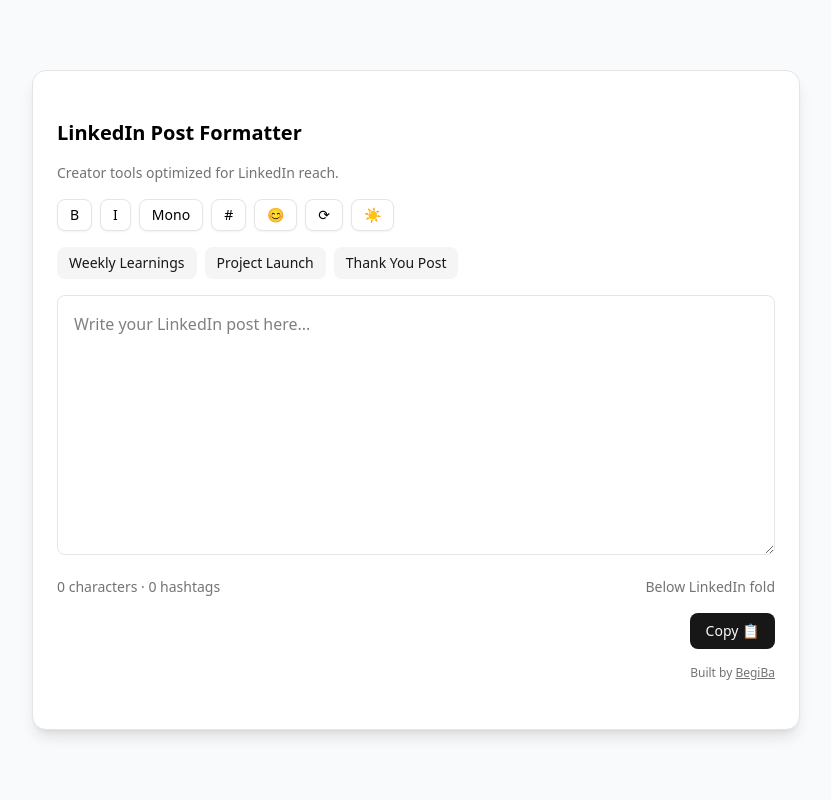
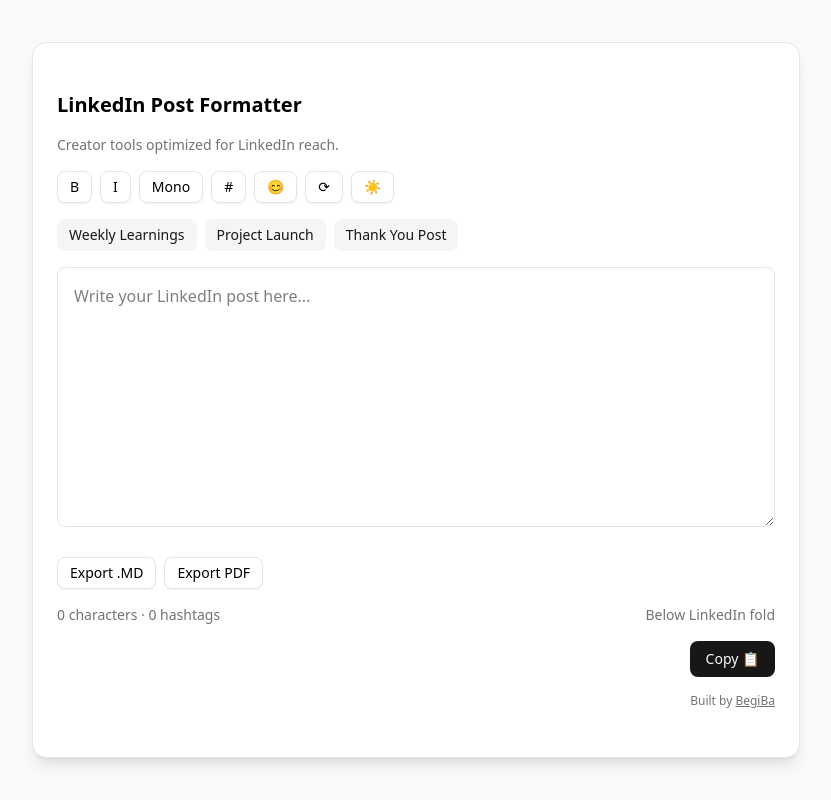
Before and after one commit to Begiba/linkedin-post-formatter, a Next.js app: page / in a window 1280 px wide. Shown: the whole page, without its empty margins (224-1055 px from the left). Built offline with nearby package versions, Linux system fonts and the light colour scheme.

Commit message:
Export md and pdf functionality included

```diff
--- a/app/page.tsx
+++ b/app/page.tsx
@@ -17,10 +17,10 @@
 ];
 
 const emojiCategories: Record<string, string[]> = {
-  People: ["😀","😎","🤯","👏","❤️"],
-  Objects: ["💡","🚀","⭐","🔥","✅","⚡"],
-  Nature: ["🌳","🌸","🌞","🌈","🍀"],
-  Food: ["🍕","🍔","🍣","🍎","🍩"]
+  People: ["😀", "😎", "🤯", "👏", "❤️"],
+  Objects: ["💡", "🚀", "⭐", "🔥", "✅", "⚡"],
+  Nature: ["🌳", "🌸", "🌞", "🌈", "🍀"],
+  Food: ["🍕", "🍔", "🍣", "🍎", "🍩"]
 };
 
 export default function LinkedInPostFormatter() {
@@ -88,6 +88,57 @@
     setTimeout(() => setCopied(false), 2000);
   };
 
+  const exportMarkdown = () => {
+    const blob = new Blob([text], { type: "text/markdown" });
+    const url = URL.createObjectURL(blob);
+    const link = document.createElement("a");
+    link.href = url;
+    link.download = "linkedin_post.md";
+    link.click();
+    URL.revokeObjectURL(url);
+    track('export_markdown');
+  };
+
+  const exportPDF = async () => {
+    if (!editorRef.current) return;
+    const html2pdf = (await import('html2pdf.js')).default;
+
+    // Create a temporary clean container
+    const tempContainer = document.createElement('div');
+    tempContainer.style.backgroundColor = darkMode ? '#1f2937' : '#ffffff';
+    tempContainer.style.color = darkMode ? '#f9fafb' : '#111827';
+    tempContainer.style.fontFamily = 'sans-serif';
+    tempContainer.style.padding = '20px';
+    tempContainer.style.width = '800px';
+    tempContainer.style.whiteSpace = 'pre-wrap';
+    tempContainer.style.lineHeight = '1.5';
+    tempContainer.style.fontSize = '16px';
+
+    // Use textContent to avoid inherited styles
+    tempContainer.textContent = text;
+
+    // Append to body
+    document.body.appendChild(tempContainer);
+
+    html2pdf()
+      .set({
+        margin: 0.5,
+        filename: 'linkedin_post.pdf',
+        html2canvas: {
+          scale: 2,
+          useCORS: true,
+          allowTaint: true,
+          backgroundColor: darkMode ? '#1f2937' : '#ffffff',
+          ignoreElements: (el) => el.tagName === 'STYLE' || el.tagName === 'LINK'
+        }
+      })
+      .from(tempContainer)
+      .save()
+      .finally(() => document.body.removeChild(tempContainer));
+
+    track('export_pdf');
+  };
+
   const charCount = text.length;
   const hashtagCount = (text.match(/#/g) || []).length;
 
@@ -153,6 +204,10 @@
             placeholder="Write your LinkedIn post here..."
           />
 
+          <div className="flex gap-2 mt-2">
+            <Button size="sm" variant="outline" onClick={exportMarkdown}>Export .MD</Button>
+            <Button size="sm" variant="outline" onClick={exportPDF}>Export PDF</Button>
+          </div>
           <div className="flex justify-between text-sm text-muted-foreground">
             <span>{charCount} characters · {hashtagCount} hashtags</span>
             <span className={charCount > 210 ? "text-orange-600" : ""}>{charCount > 210 ? "‘See more’ will appear" : "Below LinkedIn fold"}</span>
--- a/package.json
+++ b/package.json
@@ -13,6 +13,7 @@
     "@vercel/analytics": "^1.6.1",
     "class-variance-authority": "^0.7.1",
     "clsx": "^2.1.1",
+    "html2pdf.js": "^0.12.1",
     "lucide-react": "^0.562.0",
     "next": "16.1.1",
     "react": "19.2.3",
--- a/tailwind.config.js
+++ b/tailwind.config.js
@@ -6,4 +6,7 @@
   ],
   theme: { extend: {} },
   plugins: [],
+  colors: {
+    primary: '#4a90e2'
+  }
 };
```
Also changed, not shown: 1 other file (tests, documents, lock files or other folders).
